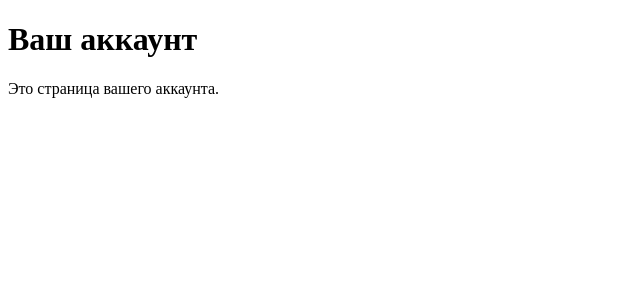
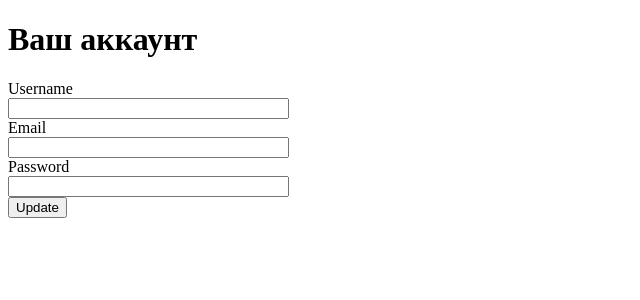
Before and after one commit to vk2012022/lessone190724SQLAlchemy, a Flask app: template app/templates/account.html in a window 1280 px wide. Shown: the part 70-370 px from the top of the page, without its empty margins (0-640 px from the left). Run offline with Flask 3, Linux system fonts and the light colour scheme; the template is opened without the code that fills it: values that come from a table or form of the project are taken from there, others are empty; parts of the project's set-up code (start-up, migrations or seed data) failed here and were passed over.

Commit message:
add new code 100

```diff
--- a/app/forms.py
+++ b/app/forms.py
@@ -1,8 +1,8 @@
 from flask_wtf import FlaskForm
 from wtforms import StringField, PasswordField, SubmitField, BooleanField
 from wtforms.validators import DataRequired, Length, Email, EqualTo, ValidationError
-
 from app.models import User
+from flask_login import current_user
 
 class RegistrationForm(FlaskForm):
     username = StringField('Username', validators=[DataRequired(), Length(min=2, max=20)])
@@ -26,3 +26,21 @@ class LoginForm(FlaskForm):
     password = PasswordField('Password', validators=[DataRequired()])
     remember = BooleanField('Запомни меня')
     submit = SubmitField('Login')
+
+class UpdateAccountForm(FlaskForm):
+    username = StringField('Username', validators=[DataRequired(), Length(min=2, max=20)])
+    email = StringField('Email', validators=[DataRequired(), Email()])
+    password = PasswordField('Password', validators=[DataRequired(), Length(min=3)])
+    submit = SubmitField('Update')
+
+    def validate_username(self, username):
+        if username.data != current_user.username:
+            user = User.query.filter_by(username=username.data).first()
+            if user:
+                raise ValidationError('Такое имя уже существует.')
+
+    def validate_email(self, email):
+        if email.data != current_user.email:
+            user = User.query.filter_by(email=email.data).first()
+            if user:
+                raise ValidationError('Такая почта уже используется.')
--- a/app/templates/account.html
+++ b/app/templates/account.html
@@ -6,5 +6,43 @@
 
 {% block content %}
     <h1>Ваш аккаунт</h1>
-    <p>Это страница вашего аккаунта.</p>
+    <form method="POST" action="{{ url_for('account') }}">
+        {{ form.hidden_tag() }}
+        <div>
+            {{ form.username.label }}<br>
+            {{ form.username(size=32) }}
+            {% if form.username.errors %}
+                <ul>
+                    {% for error in form.username.errors %}
+                        <li>{{ error }}</li>
+                    {% endfor %}
+                </ul>
+            {% endif %}
+        </div>
+        <div>
+            {{ form.email.label }}<br>
+            {{ form.email(size=32) }}
+            {% if form.email.errors %}
+                <ul>
+                    {% for error in form.email.errors %}
+                        <li>{{ error }}</li>
+                    {% endfor %}
+                </ul>
+            {% endif %}
+        </div>
+        <div>
+            {{ form.password.label }}<br>
+            {{ form.password(size=32) }}
+            {% if form.password.errors %}
+                <ul>
+                    {% for error in form.password.errors %}
+                        <li>{{ error }}</li>
+                    {% endfor %}
+                </ul>
+            {% endif %}
+        </div>
+        <div>
+            {{ form.submit() }}
+        </div>
+    </form>
 {% endblock %}
--- a/app/templates/base.html
+++ b/app/templates/base.html
@@ -4,7 +4,6 @@
     <meta charset="UTF-8">
     <title>
         {% block title %}
-
         {% endblock %}
     </title>
 </head>
@@ -32,7 +31,6 @@
     </div>
     <div>
         {% block content %}
-
         {% endblock %}
     </div>
 </body>
--- a/create_db.py
+++ b/create_db.py
@@ -3,3 +3,4 @@ from app.models import User
 
 with app.app_context():
     db.create_all()
+    print("Database tables created successfully.")
--- /dev/null
+++ b/requirements.txt
@@ -0,0 +1,6 @@
+Flask
+Flask-SQLAlchemy
+Flask-Bcrypt
+Flask-Login
+Flask-WTF
+email-validator
```
Also changed, not shown: app/models.py (+4 -5 lines), app/routes.py (+16 -3 lines), app/templates/login.html (+14 -1 lines), app/templates/register.html (+28 -0 lines), app/__init__.py (line endings or trailing spaces), app/templates/home.html (line endings or trailing spaces), main.py (line endings or trailing spaces).
